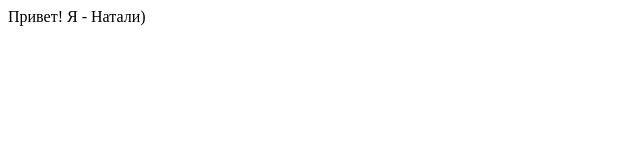
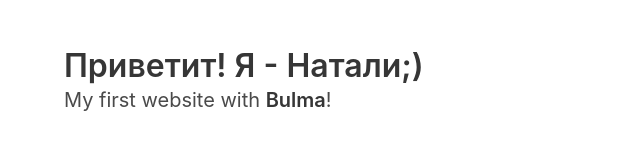
Before and after one commit to a-la-nova/first-page-mateacademy, a plain HTML site: page index.html in a window 1280 px wide. Shown: the whole page, without its empty margins (0-640 px from the left). Drawn offline with nearby package versions, Linux system fonts and the light colour scheme.

Commit message:
my Bulma page

```diff
--- a/index.html
+++ b/index.html
@@ -1,11 +1,24 @@
 <!DOCTYPE html>
-<html lang="en">
+<html>
+
 <head>
-    <meta charset="UTF-8">
-    <meta name="viewport" content="width=device-width, initial-scale=1.0">
-    <title>Document</title>
+    <meta charset="utf-8">
+    <meta name="viewport" content="width=device-width, initial-scale=1">
+    <title>Hello Bulma!</title>
+    <link rel="stylesheet" href="https://cdn.jsdelivr.net/npm/bulma@0.9.1/css/bulma.min.css">
 </head>
+
 <body>
-    Привет! Я - Натали)
+    <section class="section">
+        <div class="container">
+            <h1 class="title">
+                Приветит! Я - Натали;)
+            </h1>
+            <p class="subtitle">
+                My first website with <strong>Bulma</strong>!
+            </p>
+        </div>
+    </section>
 </body>
+
 </html>
```
